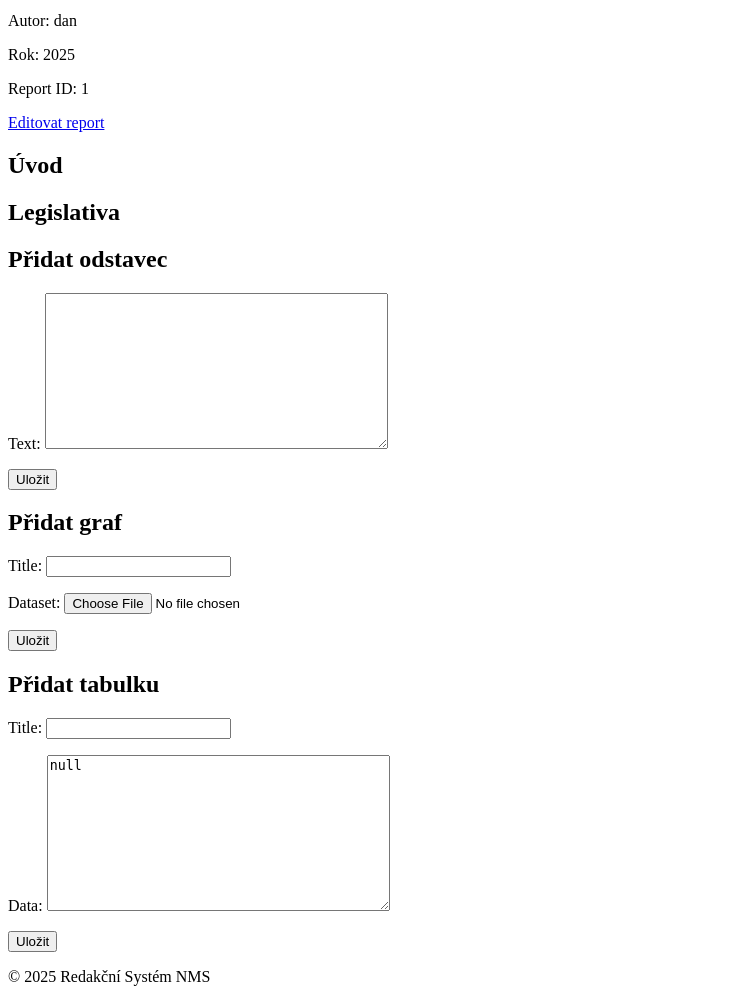
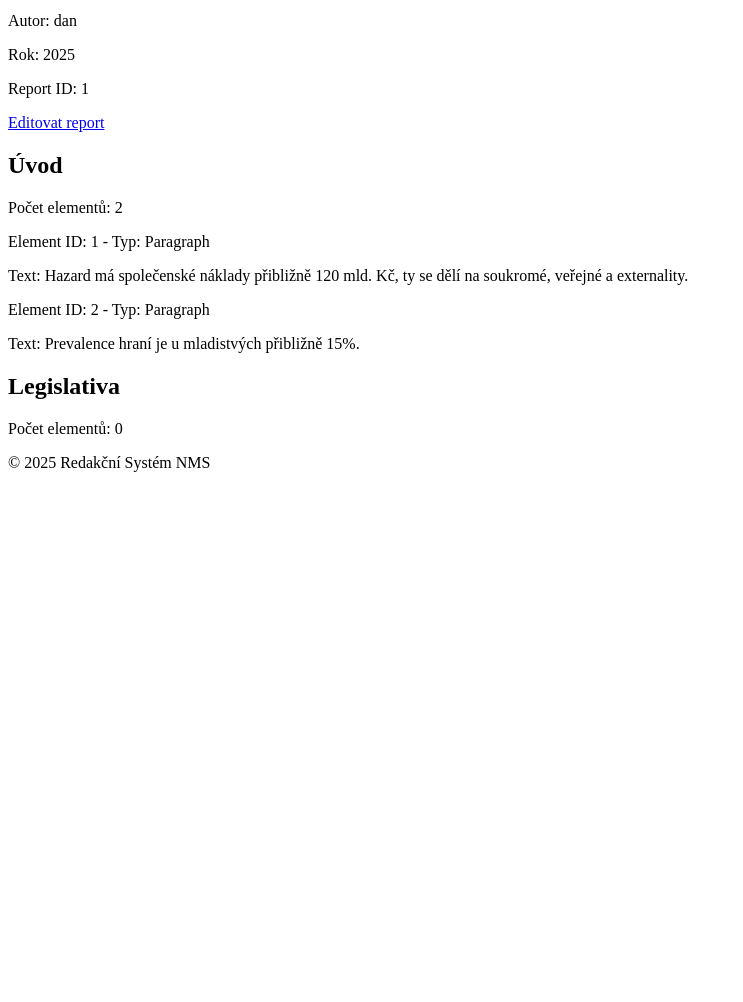
Before and after one commit to DanielGalandak/_vyrocka_2.0, a Django app: page /1/ in a window 1280 px wide. Shown: the part 143-1145 px from the top of the page, without its empty margins (0-743 px from the left). After the commit the page ends 615 px from the top, so only its background shows below. Run offline with Django 5.2, Linux system fonts and the light colour scheme; a user stored in the database is signed in; data comes from the database, SQL or seed files in the repository; both versions use the stored data as it was after the commit.

Commit message:
zprovozněna report_detail page s content elements

```diff
--- a/reports/models.py
+++ b/reports/models.py
@@ -55,6 +55,9 @@
     class Meta:
         ordering = ["order"]
 
+    def get_class_name(self):  #  Přidána metoda
+        return self.__class__.__name__ # Název třídy
+
 # ----------------- Konkrétní typy obsahu -----------------
 
 class Paragraph(ContentElement):
--- a/reports/views.py
+++ b/reports/views.py
@@ -36,7 +36,7 @@
         form = AuthenticationForm()
 
     # Načtení nejnovějších publikovaných reportů (např. posledních 5)
-    latest_reports = Report.objects.filter(status=Report.ReportStatus.PUBLISHED).order_by('-year')[:5]
+    latest_reports = Report.objects.filter(status=Report.ReportStatus.OPEN).order_by('-year')[:5]
 
     context = {
         'form': form,
--- a/templates/reports/report_detail.html
+++ b/templates/reports/report_detail.html
@@ -17,38 +17,20 @@
 
   {% for section in object.sections.all %}
     <h2>{{ section.title }}</h2>
+    <p>Počet elementů: {{ section.content_elements.count }}</p>
 
     {% for element in section.content_elements.all %}
-      {% if element.get_concrete_instance.text %}
-        <p>{{ element.get_concrete_instance.text }}</p>
-      {% elif element.get_concrete_instance.title %}
-        <p>Graf: {{ element.get_concrete_instance.title }} (zatím bez obsahu)</p>
-      {% elif element.get_concrete_instance.data %}
-        <p>Tabulka: {{ element.get_concrete_instance.title }} (zatím bez obsahu)</p>
-      {% endif %}
-    {% endfor %}
-  {% endfor %}
+    <div class="content-element" data-element-id="{{ element.id }}" data-element-type="{{ element.get_class_name }}">
+        <p>Element ID: {{ element.id }} - Typ: {{ element.get_class_name }}</p>
 
-  {% if user.is_authenticated  %}
-    <h2>Přidat odstavec</h2>
-    <form method="post">
-      {% csrf_token %}
-      {{ paragraph_form.as_p }}
-      <button type="submit" name="add_paragraph">Uložit</button>
-    </form>
-
-    <h2>Přidat graf</h2>
-    <form method="post">
-      {% csrf_token %}
-      {{ chart_form.as_p }}
-      <button type="submit" name="add_chart">Uložit</button>
-    </form>
-
-    <h2>Přidat tabulku</h2>
-    <form method="post">
-      {% csrf_token %}
-      {{ table_form.as_p }}
-      <button type="submit" name="add_table">Uložit</button>
-    </form>
-  {% endif %}
+        {% if element.get_class_name == 'Paragraph' %}
+            <p>Text: {{ element.text }}</p>
+        {% elif element.get_class_name == 'Chart' %}
+            <p>Graf: {{ element.title }} (zatím bez obsahu)</p>
+        {% elif element.get_class_name == 'Table' %}
+            <p>Tabulka: {{ element.title }} (zatím bez obsahu)</p>
+        {% endif %}
+    </div>
+{% endfor %}
+        {% endfor %}
 {% endblock %}
```
Also changed, not shown: db.sqlite3, templates/reports/contentent_element_forms.html (added).
